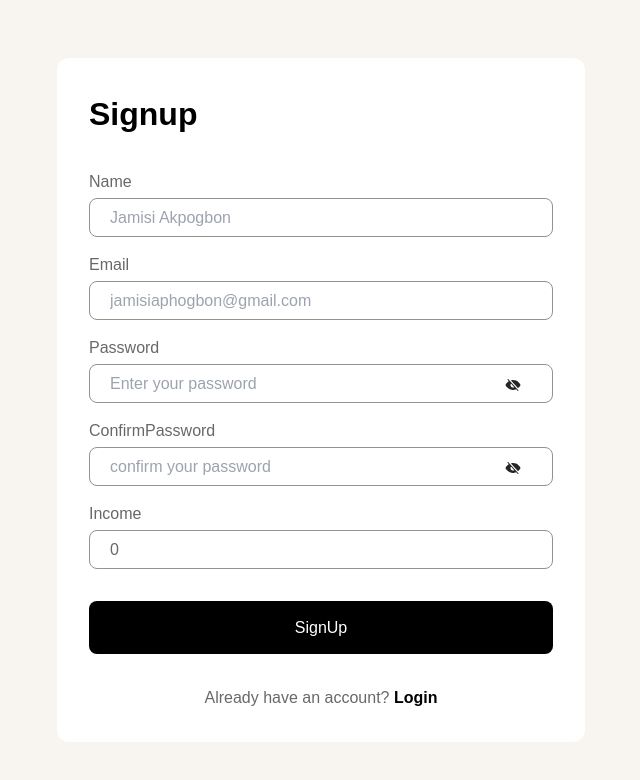
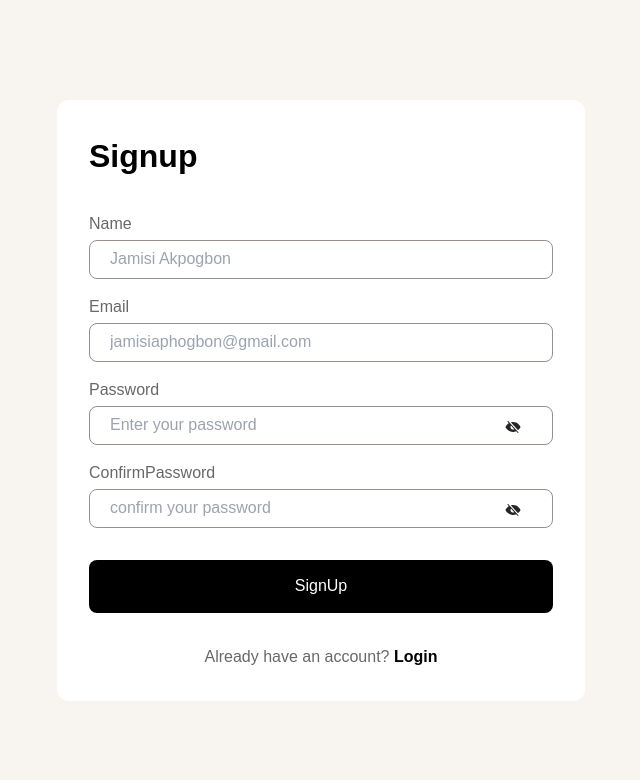
Before and after one commit to ifaronti/Finance-App, a Next.js app in the folder finance-app/: page /signup in a window 1280 px wide. Shown: the top 780 px of the page, without its empty margins (319-959 px from the left). Built offline with nearby package versions, Linux system fonts and the light colour scheme.

Commit message:
removed user input for income. Used json data instead for.

```diff
--- a/finance-app/components/authForm/index.tsx
+++ b/finance-app/components/authForm/index.tsx
@@ -77,18 +77,6 @@ export default function AuthenticationForm({
           />
         )}
 
-        {signUp && (
-          <AuthenticationInput
-            err={String(err.confirmPassword)}
-            name="income"
-            value={Number(userInfo?.income)}
-            handleBlur={handleBlur}
-            handleChange={handleChange}
-            type='number'
-            placeholder="Enter your expected monthly Income"
-            isUpdate={isUpdate}
-          />
-        )}
       </div>
       <FormButton loading={loading} signUp={signUp} />
     </form>
```
